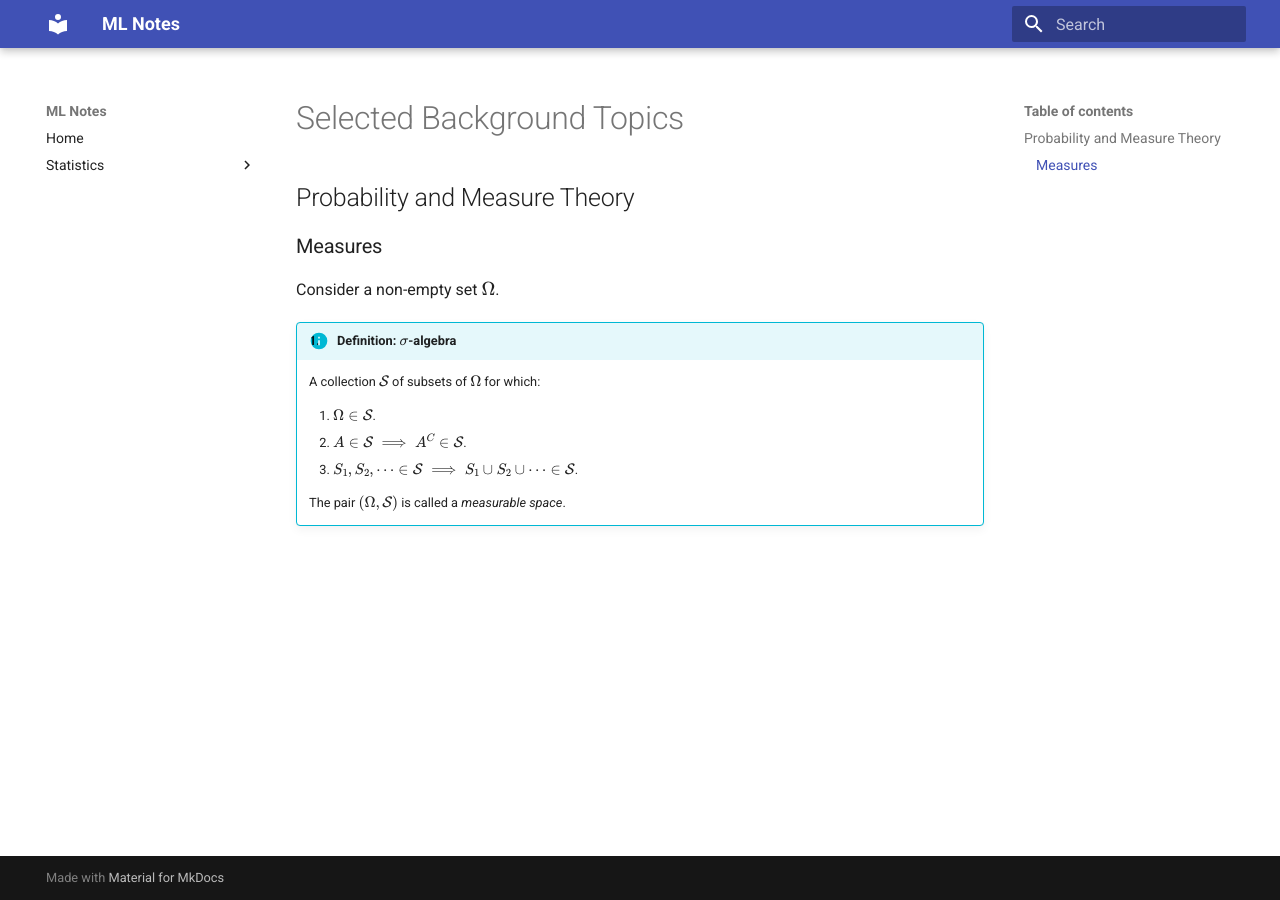
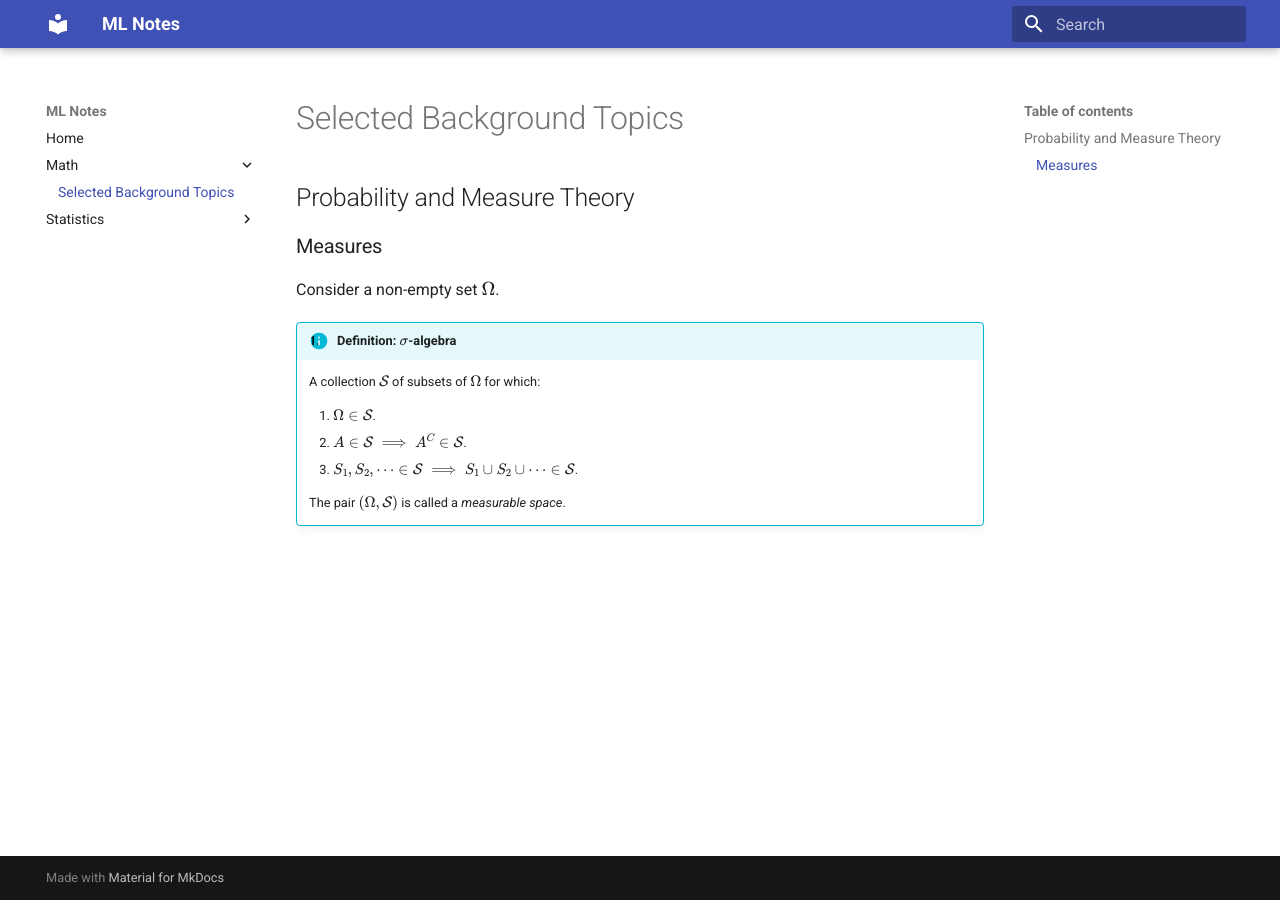
Before and after one commit to alexali04/notes, an MkDocs documentation site: the page built from docs/math/background.md, in a window 1280 px wide. Built offline with MkDocs 1.6.1 and Material for MkDocs 9.7.7, drawn with Linux system fonts in a browser that asks for light colours; some of the changed lines change nothing that is shown.

Commit message:
auto nav

```diff
--- a/mkdocs.yml
+++ b/mkdocs.yml
@@ -14,13 +14,5 @@ extra_javascript:
   - javascripts/mathjax.js
   - https://unpkg.com/mathjax@3/es5/tex-mml-chtml.js
 
-nav:
-  - Home: index.md
-  - Statistics:
-    - Classical:
-      - Distributions: statistics/classical/distributions.md
-      - Point Estimation: statistics/classical/point_estimation.md
-      - Hypothesis Testing: statistics/classical/hypothesis_testing.md
-
 extra_css:
   - stylesheets/extra.css
```
